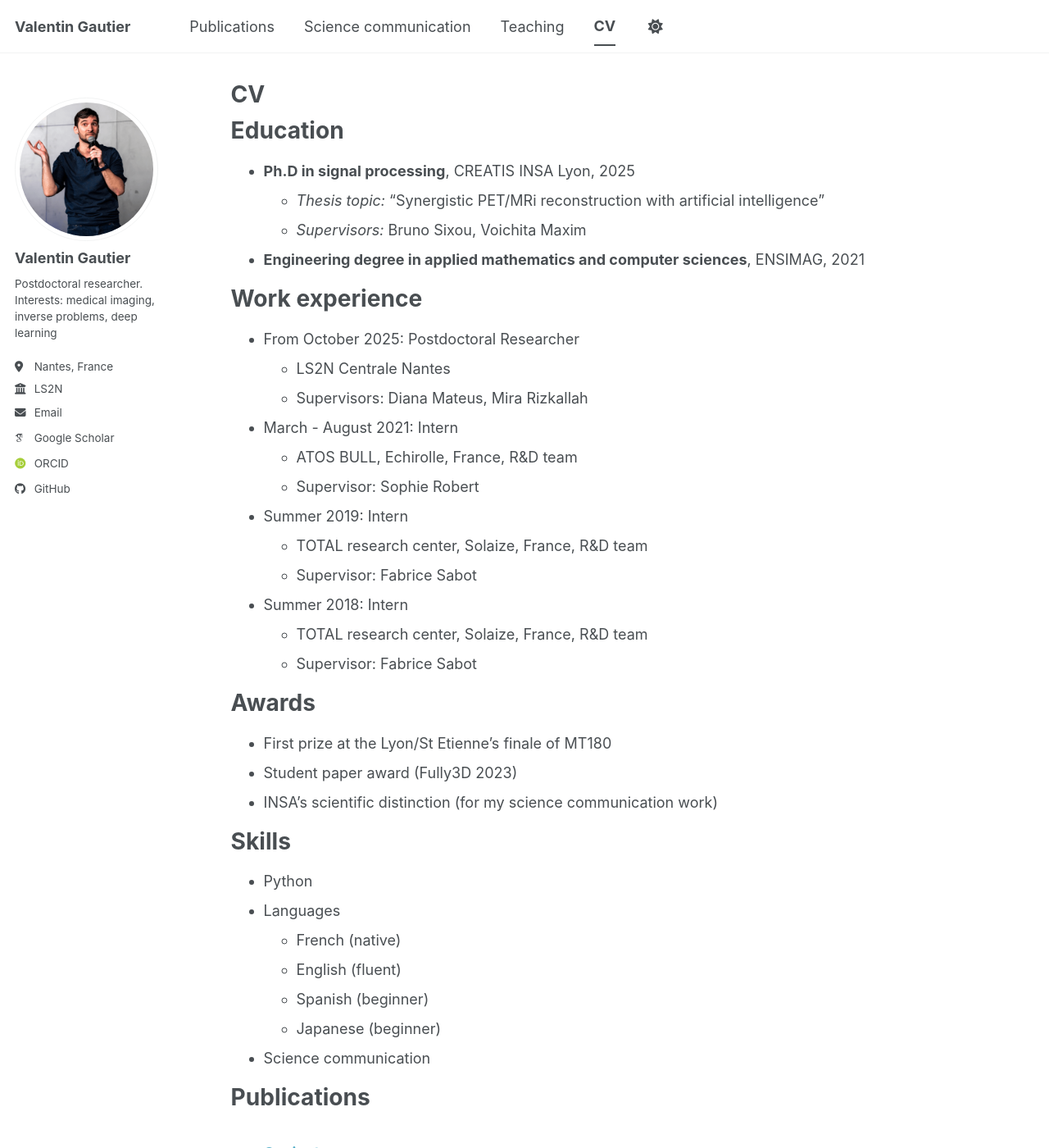
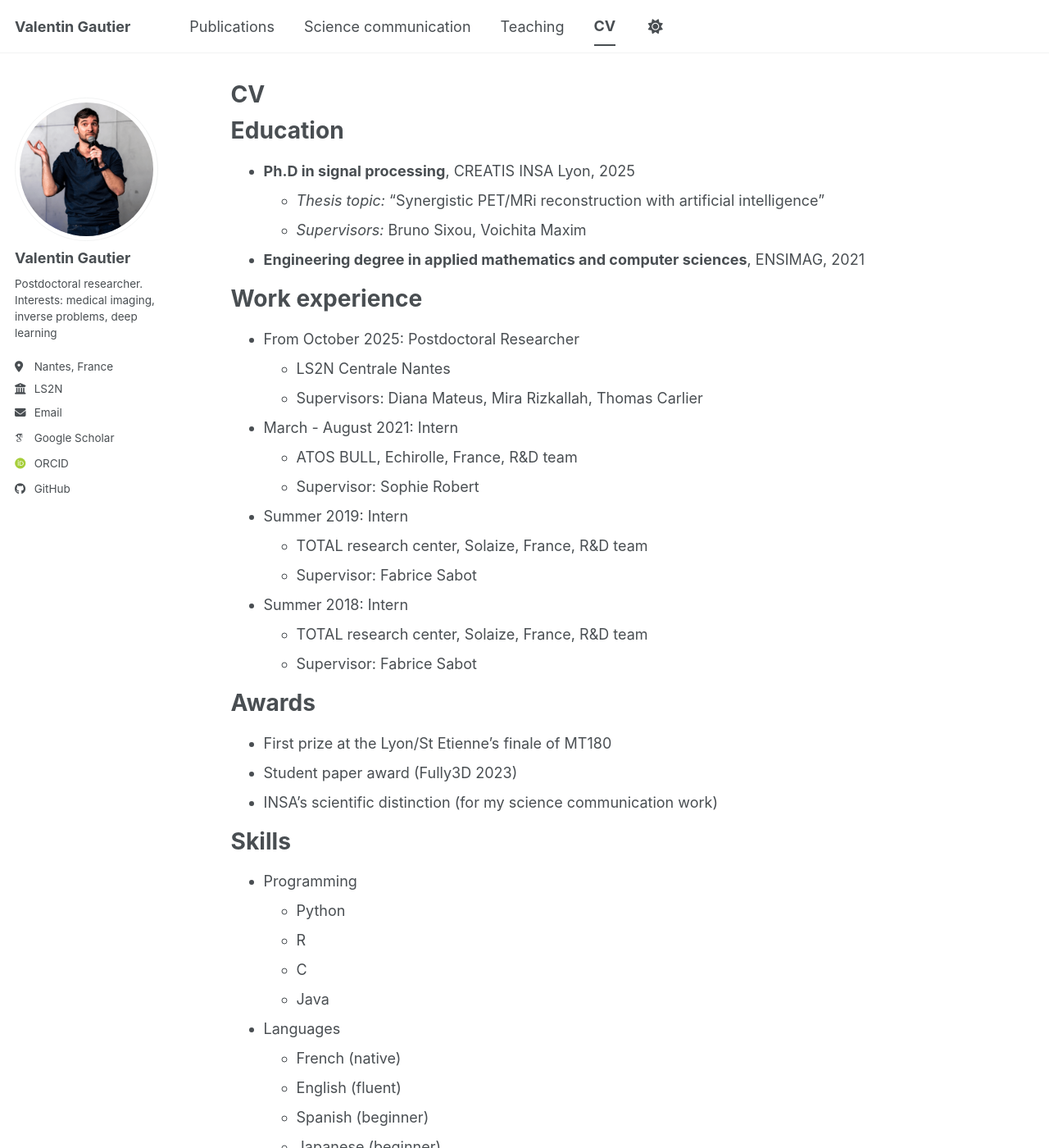
Before and after one commit to ValentinGautierPhD/ValentinGautierPhD.github.io, a Jekyll site: the page built from _pages/cv.md, in a window 1280 px wide and 1400 px high. Shown: the whole window at 82% size. Built offline with Jekyll 4.4.1, drawn with Linux system fonts in a browser that asks for light colours; some web fonts are replaced; a script bundle is joined from its source files by our own code; library files that are not in the unit come from our copies.

Commit message:
small cv changes

```diff
--- a/_pages/cv.md
+++ b/_pages/cv.md
@@ -20,7 +20,7 @@ Work experience
 ======
 * From October 2025: Postdoctoral Researcher
   * LS2N Centrale Nantes
-  * Supervisors: Diana Mateus, Mira Rizkallah
+  * Supervisors: Diana Mateus, Mira Rizkallah, Thomas Carlier
 
 * March - August 2021: Intern
   * ATOS BULL, Echirolle, France, R&D team
@@ -42,7 +42,11 @@ Awards
 
 Skills
 ======
-* Python
+* Programming
+  * Python
+  * R
+  * C
+  * Java
 * Languages
   * French (native)
   * English (fluent)
```
